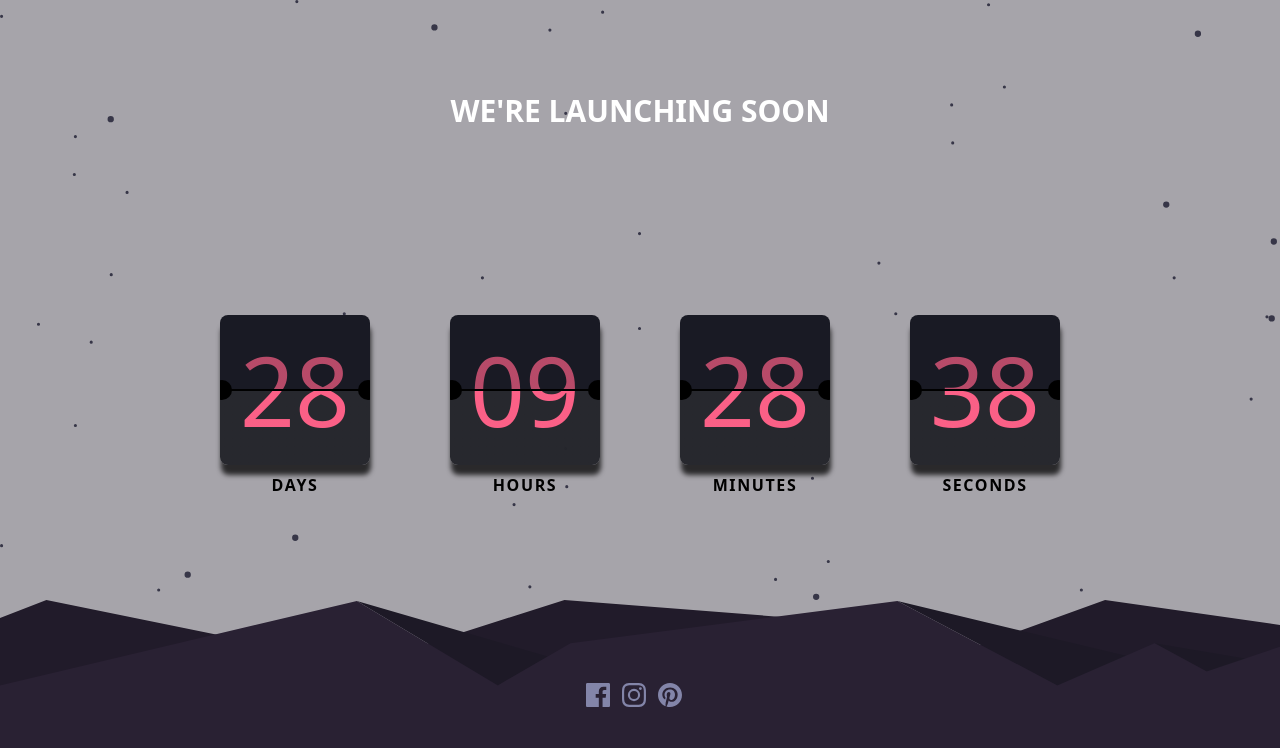
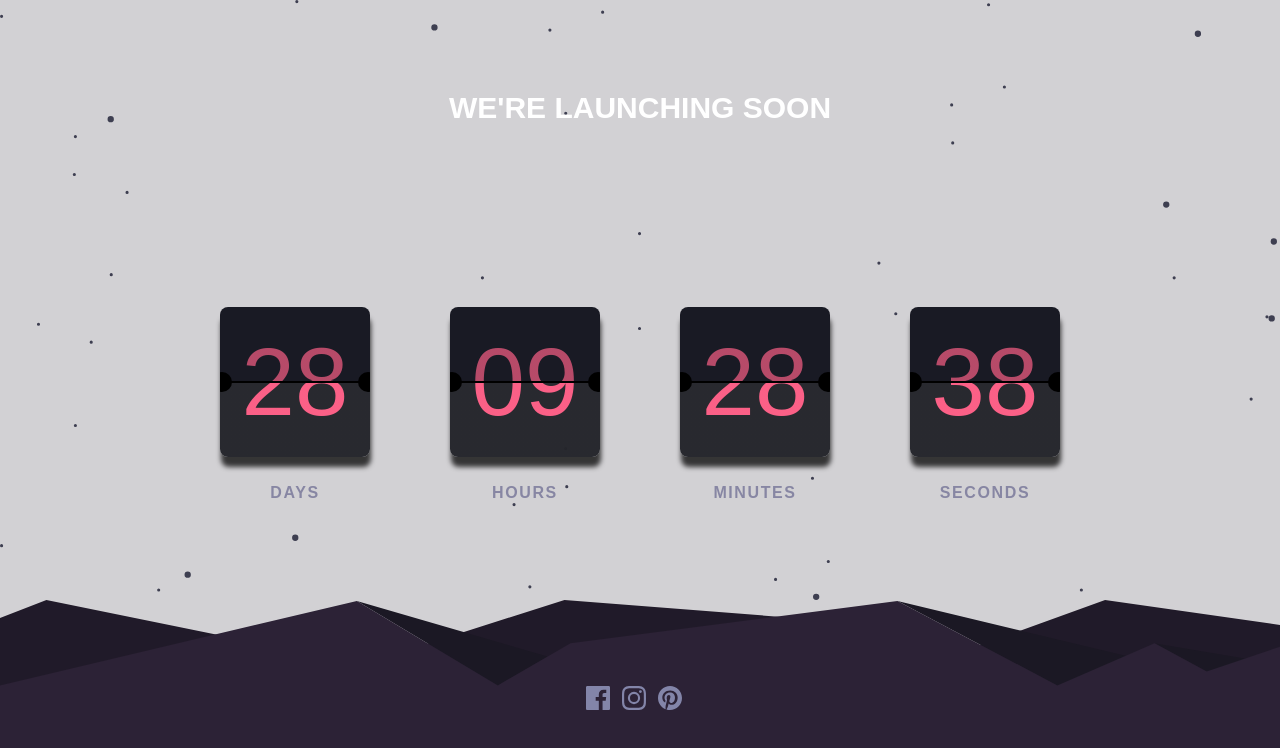
Before and after one commit to Md-Raihan-Alam/Lauch-Countdown-Project, a website: page index.html in a window 1280 px wide. Drawn offline with Linux system fonts and the light colour scheme.

Commit message:
COMPLETED

```diff
--- a/index.html
+++ b/index.html
@@ -10,7 +10,7 @@
 
 <link href="output/tailwind.css" rel="stylesheet" media="all"/>
 </head>
-<body class="w-full h-screen">
+<body class="w-full h-screen font-Red_Hat">
   <div class="bg-darkBG absolute z-30 w-full h-full"></div>
   <div class="z-30 absolute flex flex-col justify-around items-center w-full h-full">
     <div class="uppercase text-white font-bold text-3xl text-center">We're launching soon</div>
@@ -18,19 +18,19 @@
       <div>
         <!--add gradient color-->
         <div class="relative customBoxShadow rounded-lg overflow-hidden gradientColor flex mx-1 mobile:mx-3 tab:mx-10 justify-center items-center text-5xl mobile:text-7xl tab:text-8xl h-box3 tab:h-box mobile:h-box2 w-box3 tab:w-box mobile:w-box2 border-none text-softRed"><span class="leftCircle"></span><span class="borderStraight"></span><span class="garientTextColor" id="date">00</span><span class="rightCircle"></span></div>
-        <div class="uppercase tracking-widest font-semibold text-sm mobile:text-base text-center mt-2">days</div>
+        <div class="uppercase tracking-widest font-semibold text-sm mobile:text-base text-center mt-6 text-strangeWhite">days</div>
       </div>
       <div>
         <div class="relative customBoxShadow rounded-lg overflow-hidden gradientColor flex mx-1 mobile:mx-3 tab:mx-10 justify-center items-center text-5xl mobile:text-7xl tab:text-8xl h-box3 tab:h-box mobile:h-box2 w-box3 tab:w-box mobile:w-box2 border-none text-softRed"><span class="leftCircle"></span><span class="borderStraight"></span><span class="garientTextColor" id="hour">00</span><span class="rightCircle"></span></div>
-        <div class="uppercase tracking-widest font-semibold text-sm mobile:text-base text-center mt-2">hours</div>
+        <div class="uppercase tracking-widest font-semibold text-sm mobile:text-base text-center mt-6 text-strangeWhite">hours</div>
       </div>
       <div>
         <div class="relative customBoxShadow rounded-lg overflow-hidden gradientColor flex mx-1 mobile:mx-3 tab:mx-10 justify-center items-center text-5xl mobile:text-7xl tab:text-8xl h-box3 tab:h-box mobile:h-box2 w-box3 tab:w-box mobile:w-box2 border-none text-softRed"><span class="leftCircle"></span><span class="borderStraight"></span><span class="garientTextColor" id="min">00</span><span class="rightCircle"></span></div>
-        <div class="relative overflow-hidden uppercase tracking-widest text-sm mobile:text-base font-semibold text-center mt-2">minutes</div>
+        <div class="uppercase tracking-widest text-sm mobile:text-base font-semibold text-center mt-6 text-strangeWhite">minutes</div>
       </div>
       <div>
         <div class="relative customBoxShadow rounded-lg overflow-hidden gradientColor flex mx-1 mobile:mx-3 tab:mx-10 justify-center items-center text-5xl mobile:text-7xl tab:text-8xl h-box3 tab:h-box mobile:h-box2 w-box3 tab:w-box mobile:w-box2 border-none text-softRed"><span class="leftCircle"></span><span class="borderStraight"></span><span class="garientTextColor" id="sec">00</span><span class="rightCircle"></span></div>
-        <div class="uppercase tracking-widest font-semibold text-sm mobile:text-base text-center mt-2">seconds</div>
+        <div class="uppercase tracking-widest font-semibold text-sm mobile:text-base text-center mt-6 text-strangeWhite">seconds</div>
       </div>
     </div>
     <div class="flex">
--- a/src/tailwind.css
+++ b/src/tailwind.css
@@ -1,6 +1,11 @@
 @tailwind base;
 @tailwind components;
 @tailwind utilities;
+@font-face {
+    font-family: 'Alegreya Sans SC', sans-serif;
+    src: url("https://fonts.google.com/specimen/Red+Hat+Text");
+    font-weight: 700;
+}
 @layer base{
     .gradientColor{
         background: rgb(25,26,36);
@@ -35,11 +40,11 @@
         -webkit-text-fill-color: transparent;
     }
     .backGroundHills{
-        background-image:url('/images/pattern-hills.svg');
+        background-image:url('../images/pattern-hills.svg');
         background-size:cover;
     }
     .backgroundStars{
-        background-image:url('/images/bg-stars.svg');
+        background-image:url('../images/bg-stars.svg');
         background-size:cover;
     }
     .customBoxShadow{
--- a/tailwind.config.js
+++ b/tailwind.config.js
@@ -19,7 +19,7 @@ module.exports = {
         "darkDesaturatedBlueBg":"rgba(52,54,80,0.2)",
         "veryDarkBlueBg":"rgba(30,31,41,0.2)",
         "veryDarkBlue":"rgba(25,26,36,0.7)",
-        "darkBG":"rgba(33,29,43,0.4)",
+        "darkBG":"rgba(33, 29, 43, 0.2)",
       },
       colors:{
         "darkDesaturatedBlue":"hsl(236, 21%, 26%)",
@@ -27,6 +27,7 @@ module.exports = {
         "verDark":"hsl(234, 17%, 12%)",
         "grayishBlue":"hsl(237, 18%, 59%)",
         "softRed":"hsl(345, 95%, 68%)",
+        "strangeWhite":"rgb(135, 134, 163)",
       },
       spacing:{
         "box":"150px",
@@ -37,7 +38,9 @@ module.exports = {
         "mobile":"500px",
         "tab":"900px",
       },
-
+      fontFamily:{
+        "Red_Hat":['Alegreya Sans SC', 'sans-serif'],
+      },
     },
   },
   plugins: [],
```
Also changed, not shown: output/tailwind.css.
